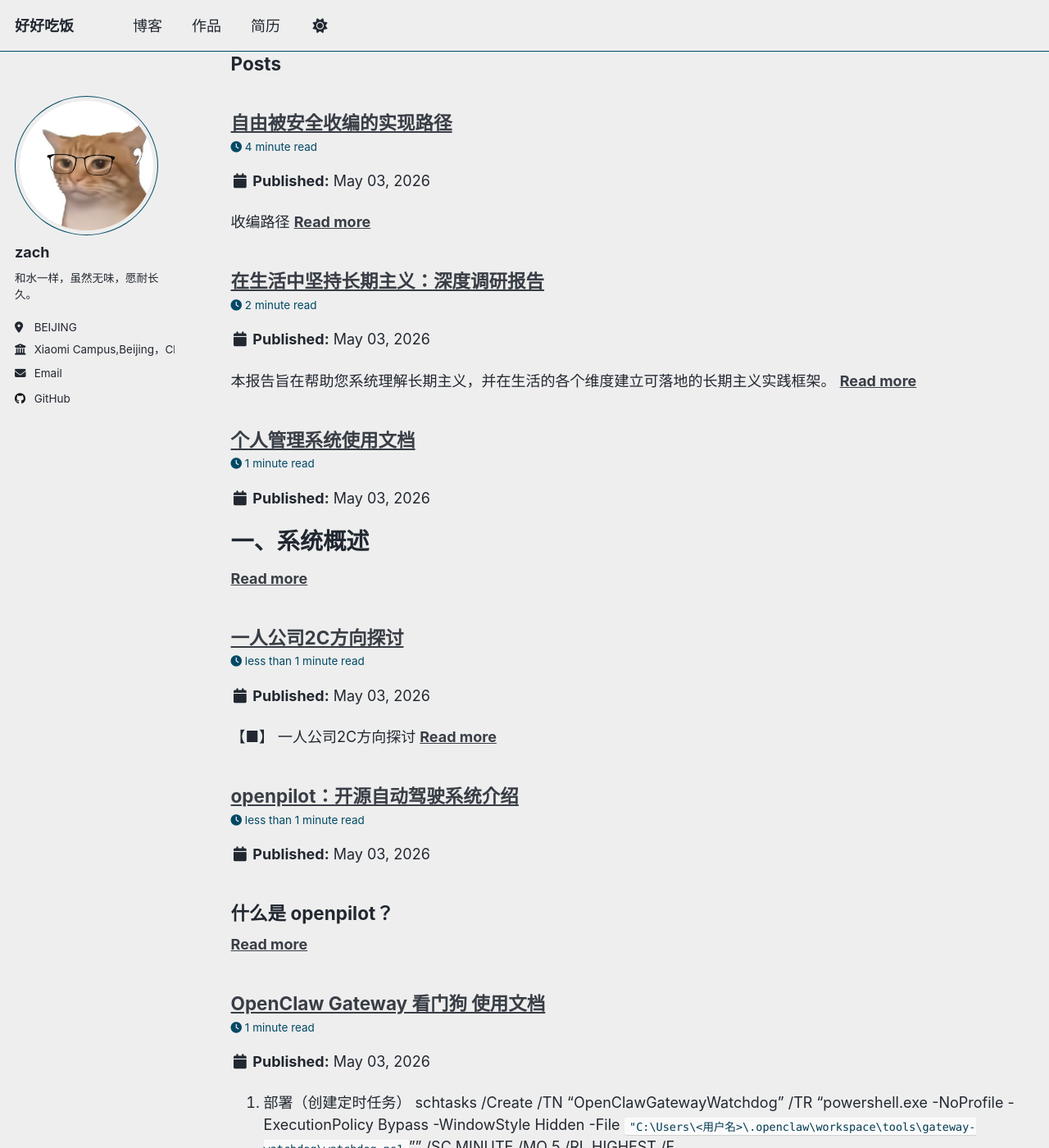
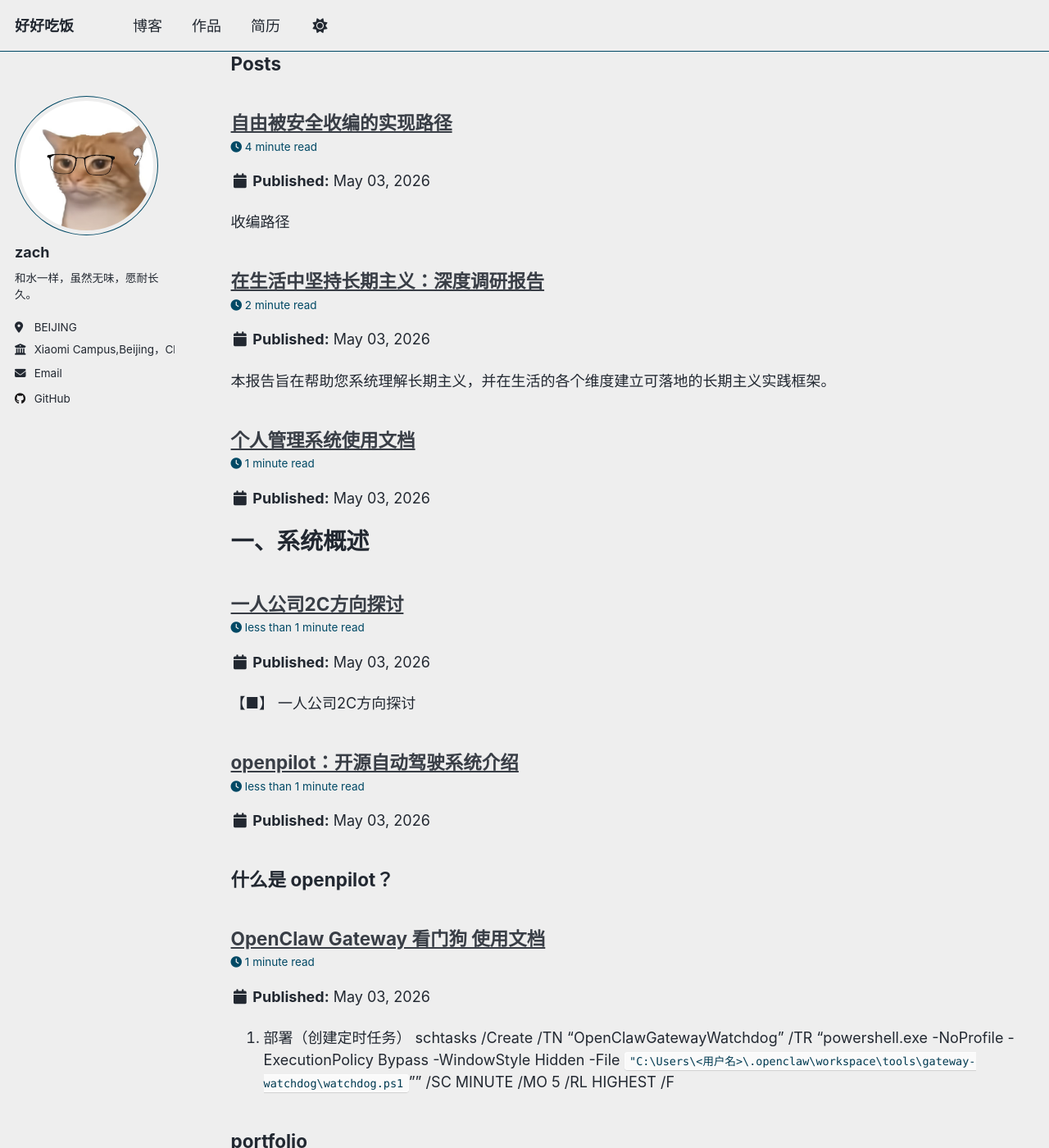
Before and after one commit to zach1219/zach1219.github.io, a Jekyll site: the page built from _pages/sitemap.md, in a window 1280 px wide and 1400 px high, scrolled down 1332 px. Shown: the whole window at 82% size. Built offline with Jekyll 4.4.1, drawn with Linux system fonts in a browser that asks for light colours; a script that is not in the unit is left out; comment, search, counter and statistics services are not loaded; some of the changed lines change nothing that is shown; some of the changed text lies outside the part shown.

Commit message:
Disable read_more and share in config

```diff
--- a/_config.yml
+++ b/_config.yml
@@ -91,7 +91,7 @@
 breadcrumbs              : false # true, false (default)
 words_per_minute         : 160
 future                   : true
-read_more                : "enabled" # if enabled, adds "Read more" links to excerpts
+read_more                : "" # if enabled, adds "Read more" links to excerpts
 talkmap_link             : false      #change to true to add link to talkmap on talks page
 comments:
   provider               : # false (default), "disqus", "discourse", "facebook", "google-plus", "staticman", "custom"
@@ -232,7 +232,7 @@
       author_profile: true
       read_time: true
       comments: true
-      share: true
+      share: false
       related: true
   # _pages
   - scope:
@@ -248,7 +248,7 @@
     values:
       layout: single
       author_profile: true
-      share: true
+      share: false
       comment: true
 
 
```
